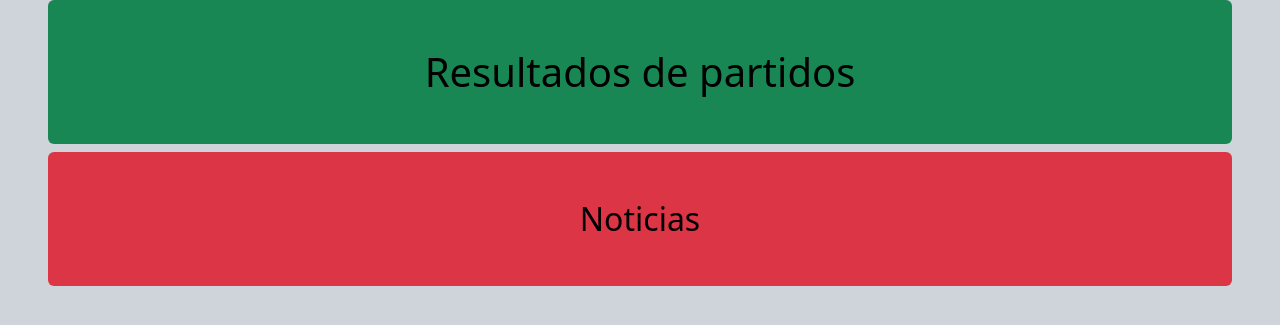
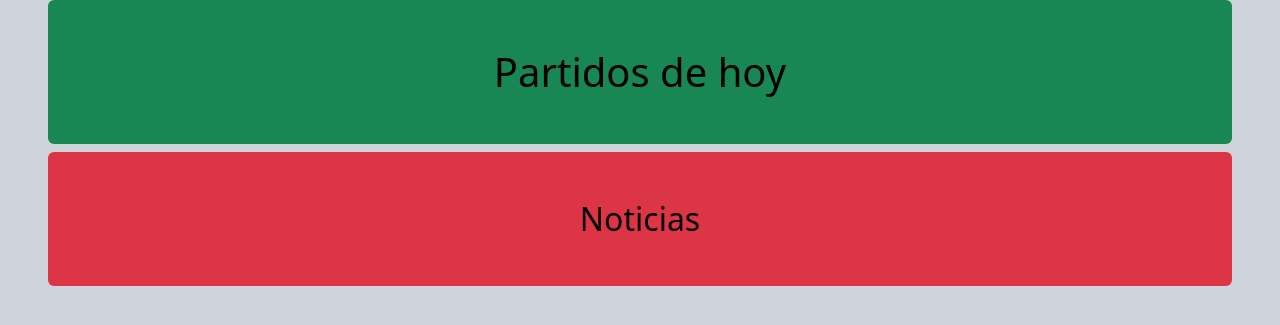
Before and after one commit to FaridM2003/webScrawlers, a Flask app: page / in a window 1280 px wide. Shown: the top 325 px of the page. Run offline with Flask 3, Linux system fonts and the light colour scheme; data that the repository does not hold is empty; some libraries are stand-ins or nearby versions.

Commit message:
ajustando el diseño para que se vean iguales

```diff
--- a/templates/index.html
+++ b/templates/index.html
@@ -1,22 +1,25 @@
 <!DOCTYPE html>
 <html lang="es">
+
 <head>
     <meta charset="UTF-8">
     <meta name="viewport" content="width=device-width, initial-scale=1.0">
-    <link href="https://cdn.jsdelivr.net/npm/bootstrap@5.3.3/dist/css/bootstrap.min.css" rel="stylesheet" integrity="sha384-QWTKZyjpPEjISv5WaRU9OFeRpok6YctnYmDr5pNlyT2bRjXh0JMhjY6hW+ALEwIH" crossorigin="anonymous">
+    <link href="https://cdn.jsdelivr.net/npm/bootstrap@5.3.3/dist/css/bootstrap.min.css" rel="stylesheet"
+        integrity="sha384-QWTKZyjpPEjISv5WaRU9OFeRpok6YctnYmDr5pNlyT2bRjXh0JMhjY6hW+ALEwIH" crossorigin="anonymous">
     <link rel="stylesheet" href="style.css">
     <title>Web Crawler</title>
 </head>
+
 <body class="bg-dark-subtle">
-    <h1 class="bg-success text-body-emphasis text-center p-5 rounded mx-5">Resultados de partidos</h1>
     <div>
-        <ul id="resultados"  class="list-group d-flex text-center mx-5">
+        <h1 class="bg-success text-body-emphasis text-center p-5 rounded mx-5">Partidos de hoy</h1>
+        <ul id="resultados" class="list-group d-flex text-center mx-5">
             <!-- Aquí se insertarán los resultados desde JavaScript -->
         </ul>
     </div>
     <div>
         <h2 class="bg-danger text-body-emphasis text-center p-5 rounded mx-5">Noticias</h2>
-        <ul id="news" class="list-group d-flex"></ul>
+        <ul id="news" class="list-group d-flex text-center mx-5"></ul>
     </div>
 
     <script>
@@ -62,7 +65,7 @@
                     // Añadir cada título a la lista
                     news.forEach(newp => {
                         const listItem = document.createElement('li');
-                        listItem.classList.add('list-group-item', 'p-2', 'mx-auto', 'my-1', 'icon-link', 'rounded', 'flex-column');
+                        listItem.classList.add('list-group-item');
                         listItem.textContent = newp;
                         resultados.appendChild(listItem);
                     });
@@ -79,6 +82,9 @@
         actualizarResultados();
     </script>
 
-    <script src="https://cdn.jsdelivr.net/npm/bootstrap@5.3.3/dist/js/bootstrap.bundle.min.js" integrity="sha384-YvpcrYf0tY3lHB60NNkmXc5s9fDVZLESaAA55NDzOxhy9GkcIdslK1eN7N6jIeHz" crossorigin="anonymous"></script>
+    <script src="https://cdn.jsdelivr.net/npm/bootstrap@5.3.3/dist/js/bootstrap.bundle.min.js"
+        integrity="sha384-YvpcrYf0tY3lHB60NNkmXc5s9fDVZLESaAA55NDzOxhy9GkcIdslK1eN7N6jIeHz"
+        crossorigin="anonymous"></script>
 </body>
+
 </html>
```
